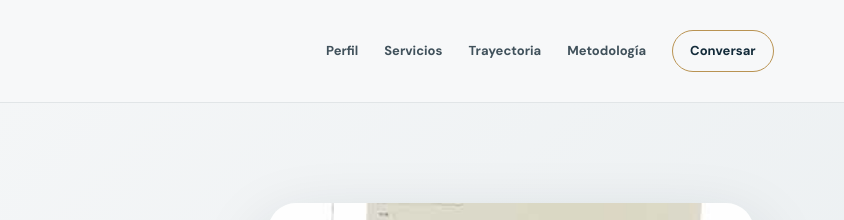
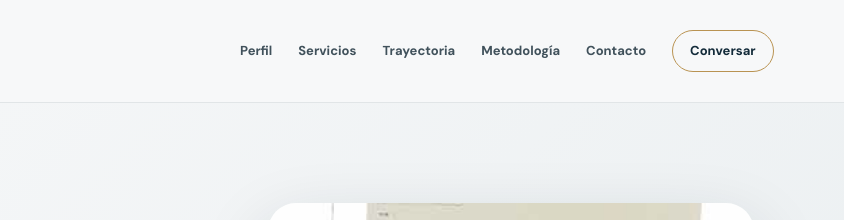
Before and after one commit to gcasafranca/gcasafranca.github.io, a plain HTML site: page index.html in a window 1280 px wide. Shown: the top 220 px of the page, 436-1280 px from the left. Drawn offline with Linux system fonts and the light colour scheme.

Commit message:
Agregar opción Contacto al menú

```diff
--- a/index.html
+++ b/index.html
@@ -21,6 +21,7 @@
     <a href="#servicios">Servicios</a>
     <a href="#trayectoria">Trayectoria</a>
     <a href="#metodologia">Metodología</a>
+    <a href="#contacto">Contacto</a>
     <a href="#contacto" class="nav-cta">Conversar</a>
   </nav>
 </header>
```
